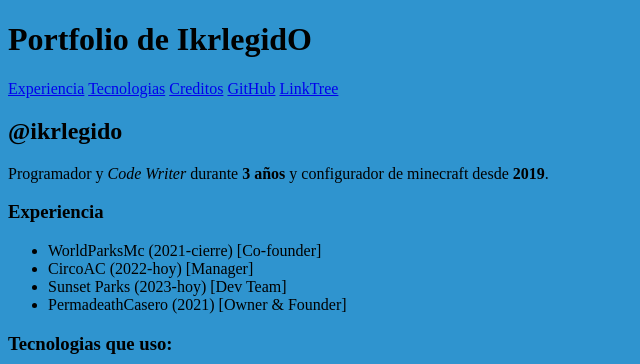
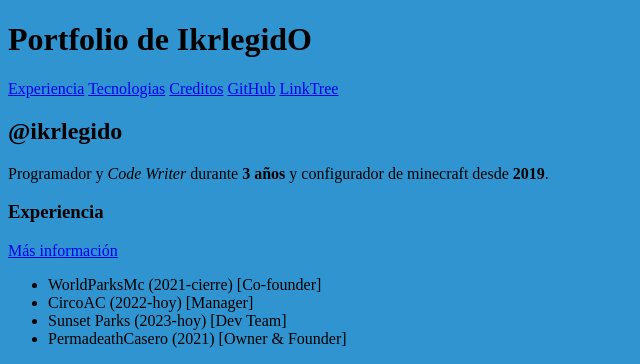
Before and after one commit to Ikrlegido12/ikrlegido12.github.io, a plain HTML site: page index.html in a window 1280 px wide. Shown: the top 364 px of the page, without its empty margins (0-640 px from the left). Drawn offline with Linux system fonts and the light colour scheme.

Commit message:
Second commit

```diff
--- a/index.html
+++ b/index.html
@@ -27,7 +27,7 @@
 </nav>
 <h2>@ikrlegido</h2>
 <p>Programador y <em>Code Writer</em> durante <strong>3 años</strong> y configurador de minecraft desde <strong>2019</strong>.</p>
-<h3 id="experiencia">Experiencia</h3>
+<h3 id="experiencia">Experiencia</h3> <a href="./sources/code/modules/Detailed-Experience/index.html">Más información</a>
 <ul>
     <li class="list-experience">WorldParksMc (2021-cierre) [Co-founder]</li>
     <li class="list-experience">CircoAC (2022-hoy) [Manager]</li>
```
Also changed, not shown: sources/code/modules/Detailed-Experience/index.html (+1 -0 lines).
